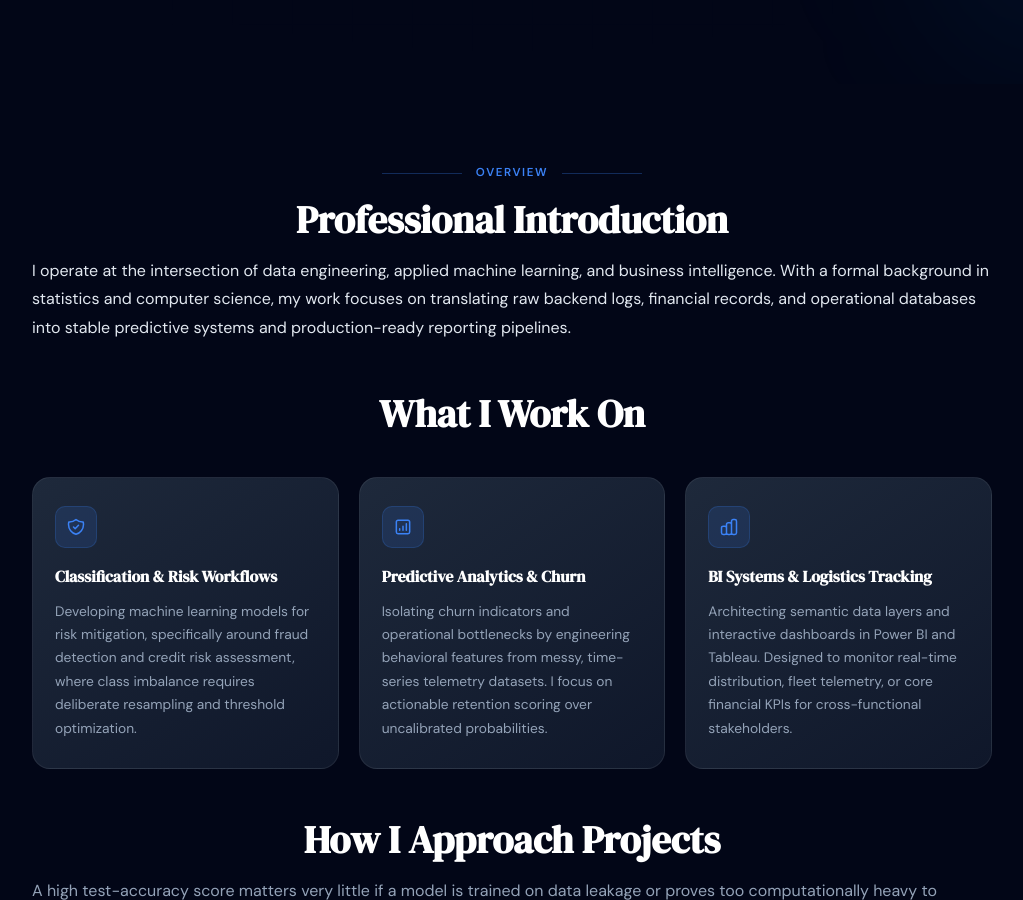
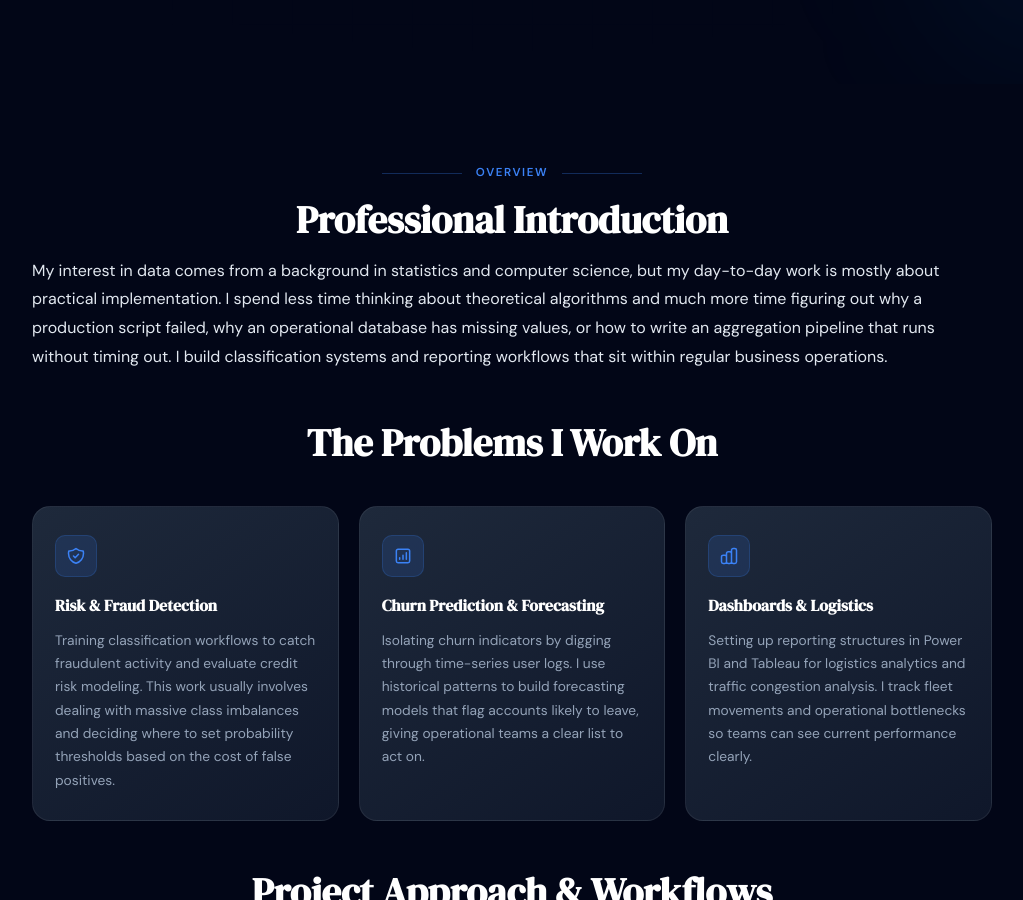
Before and after one commit to timmaina-devhub/timmaina-devhub.github.io, a Jekyll site: the page built from about.html, in a window 1280 px wide and 900 px high, scrolled down 885 px. Shown: the whole window, without its empty margins (128-1151 px from the left). Built offline with Jekyll 4.4.1, drawn with Linux system fonts in a browser that asks for light colours; some of the changed text lies outside the part shown.

Commit message:
Update about.html

```diff
--- a/about.html
+++ b/about.html
@@ -34,7 +34,7 @@ title: About
       <h1 class="ab-hero__name">Timothy Maina</h1>
       <p class="ab-hero__role">Applied Data Scientist &amp; Analytics Professional</p>
       <p class="ab-hero__tagline">
-        Building machine learning workflows, predictive models, and business intelligence systems that ground operational choices in empirical evidence. Based in Nairobi, working globally.
+        I'm Timothy Maina, an Applied Data Scientist based in Nairobi. I clean messy datasets, build dashboards people actually use, and train ML models on real business problems. Most of my work lives somewhere between SQL queries and a stakeholder asking "so what does this mean?"
       </p>
       <div class="ab-hero__chips">
         <span>📍 Nairobi, Kenya</span>
@@ -57,50 +57,51 @@ title: About
         <span>Overview</span>
         <div class="ab-story__line"></div>
       </div>
+
       <h2 class="ab-section-title">Professional Introduction</h2>
-
-      <p style="line-height: 1.8; color: var(--txt); margin-bottom: 24px;">
-        I operate at the intersection of data engineering, applied machine learning, and business intelligence. With a formal background in statistics and computer science, my work focuses on translating raw backend logs, financial records, and operational databases into stable predictive systems and production-ready reporting pipelines.
+      <p style="line-height: 1.8; color: var(--txt); margin-bottom: 32px;">
+        My interest in data comes from a background in statistics and computer science, but my day-to-day work is mostly about practical implementation. I spend less time thinking about theoretical algorithms and much more time figuring out why a production script failed, why an operational database has missing values, or how to write an aggregation pipeline that runs without timing out. I build classification systems and reporting workflows that sit within regular business operations.
       </p>
 
-      <h2 class="ab-section-title" style="margin-top: 48px;">What I Work On</h2>
+      <h2 class="ab-section-title" style="margin-top: 48px;">The Problems I Work On</h2>
       <div class="ab-story__grid">
         <div class="ab-story__block">
           <div class="ab-story__icon">
             <svg width="20" height="20" fill="none" viewBox="0 0 24 24" stroke="currentColor" stroke-width="1.8"><path stroke-linecap="round" stroke-linejoin="round" d="M9 12l2 2 4-4m5.618-4.016A11.955 11.955 0 0112 2.944a11.955 11.955 0 01-8.618 3.04A12.02 12.02 0 003 9c0 5.591 3.824 10.29 9 11.622 5.176-1.332 9-6.03 9-11.622 0-1.042-.133-2.052-.382-3.016z"/></svg>
           </div>
-          <h3>Classification &amp; Risk Workflows</h3>
-          <p>Developing machine learning models for risk mitigation, specifically around fraud detection and credit risk assessment, where class imbalance requires deliberate resampling and threshold optimization.</p>
+          <h3>Risk &amp; Fraud Detection</h3>
+          <p>Training classification workflows to catch fraudulent activity and evaluate credit risk modeling. This work usually involves dealing with massive class imbalances and deciding where to set probability thresholds based on the cost of false positives.</p>
         </div>
         <div class="ab-story__block">
           <div class="ab-story__icon">
             <svg width="20" height="20" fill="none" viewBox="0 0 24 24" stroke="currentColor" stroke-width="1.8"><path stroke-linecap="round" stroke-linejoin="round" d="M16 8v8m-4-5v5m-4-2v2m-2 4h12a2 2 0 002-2V6a2 2 0 00-2-2H6a2 2 0 00-2 2v12a2 2 0 002 2z"/></svg>
           </div>
-          <h3>Predictive Analytics &amp; Churn</h3>
-          <p>Isolating churn indicators and operational bottlenecks by engineering behavioral features from messy, time-series telemetry datasets. I focus on actionable retention scoring over uncalibrated probabilities.</p>
+          <h3>Churn Prediction &amp; Forecasting</h3>
+          <p>Isolating churn indicators by digging through time-series user logs. I use historical patterns to build forecasting models that flag accounts likely to leave, giving operational teams a clear list to act on.</p>
         </div>
         <div class="ab-story__block">
           <div class="ab-story__icon">
             <svg width="20" height="20" fill="none" viewBox="0 0 24 24" stroke="currentColor" stroke-width="1.8"><path stroke-linecap="round" stroke-linejoin="round" d="M9 19v-6a2 2 0 00-2-2H5a2 2 0 00-2 2v6a2 2 0 002 2h2a2 2 0 002-2zm0 0V9a2 2 0 012-2h2a2 2 0 012 2v10m-6 0a2 2 0 002 2h2a2 2 0 002-2m0 0V5a2 2 0 012-2h2a2 2 0 012 2v14a2 2 0 01-2 2h-2a2 2 0 01-2-2z"/></svg>
           </div>
-          <h3>BI Systems &amp; Logistics Tracking</h3>
-          <p>Architecting semantic data layers and interactive dashboards in Power BI and Tableau. Designed to monitor real-time distribution, fleet telemetry, or core financial KPIs for cross-functional stakeholders.</p>
+          <h3>Dashboards &amp; Logistics</h3>
+          <p>Setting up reporting structures in Power BI and Tableau for logistics analytics and traffic congestion analysis. I track fleet movements and operational bottlenecks so teams can see current performance clearly.</p>
         </div>
       </div>
 
-      <h2 class="ab-section-title" style="margin-top: 48px;">How I Approach Projects</h2>
-      <p style="line-height: 1.8; color: var(--muted); margin-bottom: 20px;">
-        A high test-accuracy score matters very little if a model is trained on data leakage or proves too computationally heavy to evaluate within a production pipeline. My analytical approach centers on concrete engineering trade-offs:
+      <h2 class="ab-section-title" style="margin-top: 48px;">Project Approach &amp; Workflows</h2>
+      <p style="line-height: 1.8; color: var(--txt); margin-bottom: 20px;">
+        When I start a project, I expect the initial data to be noisy, poorly formatted, and missing context. Most of the heavy lifting happens in the preprocessing phase, where I handle structural issues, clean up duplicate logs, and spend time on feature engineering before any modeling takes place.
       </p>
-      <ul style="line-height: 1.8; color: var(--txt); padding-left: 20px; margin-bottom: 40px;">
-        <li style="margin-bottom: 12px;"><strong>Data Preprocessing &amp; Realities:</strong> Real-world datasets arrive broken. I spend significant time handling structural anomalies, addressing extreme class imbalances using techniques like SMOTE or cost-sensitive learning, and setting up strict validation splits.</li>
-        <li style="margin-bottom: 12px;"><strong>Iterative Dashboard Revision:</strong> Effective business intelligence requires constant feedback loops. I build reporting layers iteratively, revising data models based on how operations teams query performance metrics.</li>
-        <li style="margin-bottom: 12px;"><strong>Practical Communication:</strong> Translating a complex ROC-AUC curve or a matrix factorization layout into baseline trade-offs means focusing entirely on cost-benefit outcomes, financial risk exposure, and system latency.</li>
-      </ul>
+      <p style="line-height: 1.8; color: var(--txt); margin-bottom: 20px;">
+        A major part of my workflow is model evaluation. High test accuracy looks good on paper, but if a model relies on data leakage or uses features that aren't available at runtime, it fails in production. I prefer evaluating trade-offs carefully, choosing simpler models that are easier to debug over overly complex ones that behave unpredictably.
+      </p>
+      <p style="line-height: 1.8; color: var(--txt); margin-bottom: 32px;">
+        For business intelligence, my process relies heavily on iterative dashboard revisions. The first version of a dashboard is rarely the final one. I update views and adjust data models based on how end users actually click through the charts and ask questions about the numbers. It is about translating technical outputs into business-facing reporting that makes sense without requiring a background in data science.
+      </p>
 
       <blockquote class="ab-quote">
         <svg class="ab-quote__mark" width="32" height="32" viewBox="0 0 32 32" fill="currentColor"><path d="M9.352 4C4.456 7.456 1 13.12 1 19.36c0 5.088 3.072 8.064 6.624 8.064 3.36 0 5.856-2.688 5.856-5.856 0-3.168-2.208-5.472-5.088-5.472-.576 0-1.344.096-1.536.192.48-3.264 3.552-7.104 6.624-9.024L9.352 4zm16.512 0c-4.8 3.456-8.256 9.12-8.256 15.36 0 5.088 3.072 8.064 6.624 8.064 3.264 0 5.856-2.688 5.856-5.856 0-3.168-2.304-5.472-5.184-5.472-.576 0-1.248.096-1.44.192.48-3.264 3.456-7.104 6.528-9.024L25.864 4z"/></svg>
-        An analytical architecture is only useful if it functions reliably under changing production conditions and outputs metrics that domain experts can confidently interpret.
+        Data pipelines and predictive models are only useful if they run reliably on ugly production data and give stakeholders answers they can actually use.
         <cite>Timothy Maina</cite>
       </blockquote>
     </div>
@@ -116,60 +117,61 @@ title: About
         <div class="ab-story__line"></div>
       </div>
       <h2 class="ab-section-title">Technical Focus Areas</h2>
-      <p class="ab-section-sub">Tools and analytical methodologies utilized in my daily workflows to wrangle structured data, evaluate models, and deploy reporting infrastructure.</p>
+      <p class="ab-section-sub">The code, frameworks, and tools I use to clean datasets, build out analytical infrastructure, and handle reporting pipelines.</p>
     </div>
 
     <div class="ab-skills reveal">
       <div class="ab-skill-group">
         <h4 class="ab-skill-title">
           <svg width="14" height="14" fill="none" viewBox="0 0 24 24" stroke="currentColor" stroke-width="2"><path stroke-linecap="round" stroke-linejoin="round" d="M9 19v-6a2 2 0 00-2-2H5a2 2 0 00-2 2v6a2 2 0 002 2h2a2 2 0 002-2zm0 0V9a2 2 0 012-2h2a2 2 0 012 2v10"/></svg>
-          Analytics &amp; Data Engineering
+          Core Scripting &amp; Queries
         </h4>
         <div class="ab-pill-row">
           <span class="ab-pill">Python</span>
+          <span class="ab-pill">SQL</span>
           <span class="ab-pill">Pandas</span>
           <span class="ab-pill">NumPy</span>
-          <span class="ab-pill">SQL</span>
-          <span class="ab-pill">Data Pipelines</span>
+          <span class="ab-pill">Data Preprocessing</span>
+        </div>
+      </div>
+
+      <div class="ab-skill-group">
+        <h4 class="ab-skill-title">
+          <svg width="14" height="14" fill="none" viewBox="0 0 24 24" stroke="currentColor" stroke-width="2"><path stroke-linecap="round" stroke-linejoin="round" d="M9.75 17L9 20l-1 1h8l-1-1-.75-3M3 13h18M5 17h14a2 2 0 002-2V5a2 2 0 00-2-2H5a2 2 0 00-2 2v10a2 2 0 002 2z"/></svg>
+          Machine Learning Workflows
+        </h4>
+        <div class="ab-pill-row">
+          <span class="ab-pill">scikit-learn</span>
+          <span class="ab-pill">XGBoost</span>
+          <span class="ab-pill">Random Forest</span>
+          <span class="ab-pill">SMOTE / Resampling</span>
+          <span class="ab-pill">Model Evaluation</span>
         </div>
       </div>
 
       <div class="ab-skill-group">
         <h4 class="ab-skill-title">
           <svg width="14" height="14" fill="none" viewBox="0 0 24 24" stroke="currentColor" stroke-width="2"><path stroke-linecap="round" stroke-linejoin="round" d="M11 3.055A9.001 9.001 0 1020.945 13H11V3.055z"/></svg>
-          Business Intelligence
+          Reporting &amp; Visuals
         </h4>
         <div class="ab-pill-row">
           <span class="ab-pill">Power BI</span>
           <span class="ab-pill">Tableau</span>
-          <span class="ab-pill">DAX / Power Query</span>
-          <span class="ab-pill">Semantic Modeling</span>
-        </div>
-      </div>
-
-      <div class="ab-skill-group">
-        <h4 class="ab-skill-title">
-          <svg width="14" height="14" fill="none" viewBox="0 0 24 24" stroke="currentColor" stroke-width="2"><path stroke-linecap="round" stroke-linejoin="round" d="M9.75 17L9 20l-1 1h8l-1-1-.75-3M3 13h18M5 17h14a2 2 0 002-2V5a2 2 0 00-2-2H5a2 2 0 00-2 2v10a2 2 0 002 2z"/></svg>
-          Machine Learning
-        </h4>
-        <div class="ab-pill-row">
-          <span class="ab-pill">scikit-learn</span>
-          <span class="ab-pill">XGBoost</span>
-          <span class="ab-pill">Random Forest</span>
-          <span class="ab-pill">SMOTE</span>
-          <span class="ab-pill">Model Evaluation</span>
+          <span class="ab-pill">DAX</span>
+          <span class="ab-pill">Power Query</span>
+          <span class="ab-pill">Data Modeling</span>
         </div>
       </div>
 
       <div class="ab-skill-group">
         <h4 class="ab-skill-title">
           <svg width="14" height="14" fill="none" viewBox="0 0 24 24" stroke="currentColor" stroke-width="2"><path stroke-linecap="round" stroke-linejoin="round" d="M9 17v-2m3 2v-4m3 4v-6m2 10H7a2 2 0 01-2-2V5a2 2 0 012-2h5.586a1 1 0 01.707.293l5.414 5.414a1 1 0 01.293.707V19a2 2 0 01-2 2z"/></svg>
-          Statistical Frameworks
+          Applied Statistics
         </h4>
         <div class="ab-pill-row">
           <span class="ab-pill">Hypothesis Testing</span>
-          <span class="ab-pill">A/B Testing Experiments</span>
           <span class="ab-pill">Regression Diagnostics</span>
+          <span class="ab-pill">Experimental Evaluation</span>
         </div>
       </div>
     </div>
@@ -184,7 +186,7 @@ title: About
         <span>Timeline</span>
         <div class="ab-story__line"></div>
       </div>
-      <h2 class="ab-section-title">Experience &amp; Core Education</h2>
+      <h2 class="ab-section-title">Experience &amp; Education</h2>
     </div>
 
     <div class="ab-timeline reveal">
@@ -198,9 +200,9 @@ title: About
           <div class="ab-tl-badge ab-tl-badge--green">Active Practice</div>
           <h3>Applied Data Scientist &amp; Analyst</h3>
           <p class="ab-tl-org">Independent Projects &amp; Contract Deployments</p>
-          <p>Scoping, developing, and executing end-to-end data products. Past work includes engineering customer churn classification systems, standing up automated distribution analytics dashboards, and training fraud identification pipelines using highly skewed production data logs.</p>
+          <p>Scoping and executing data pipelines, building dashboards, and deploying classification models. I work directly on practical problems like customer churn tracking, fraud identification pipelines, and logistics reporting configurations using highly skewed, noisy operational data.</p>
           <div class="ab-tl-tags">
-            <span>Python</span><span>scikit-learn</span><span>Power BI</span><span>SQL Pipelines</span>
+            <span>Python</span><span>scikit-learn</span><span>Power BI</span><span>SQL</span>
           </div>
         </div>
       </div>
@@ -214,8 +216,8 @@ title: About
           <span class="ab-tl-date">Current Development Focus</span>
           <div class="ab-tl-badge ab-tl-badge--blue">Technical Specialization</div>
           <h3>Google Advanced Data Analytics Frameworks</h3>
-          <p class="ab-tl-org">Google / Coursera Continuous Validation</p>
-          <p>Advanced statistical modeling, regression diagnostics, cluster analysis, and predictive pipeline development. Applied specifically toward complex dataset cleaning and business reporting mechanics.</p>
+          <p class="ab-tl-org">Continuous Skill Validation</p>
+          <p>Structuring complex data cleaning routines, running regression diagnostics, and validating predictive modeling code. Applied toward building reliable backend workflows and clean reporting setups.</p>
           <div class="ab-tl-tags">
             <span>Statistical Analysis</span><span>Machine Learning Workflows</span><span>Tableau</span>
           </div>
@@ -231,7 +233,7 @@ title: About
           <div class="ab-tl-badge ab-tl-badge--purple">Academic Foundation</div>
           <h3>BSc. Statistics &amp; Computer Science</h3>
           <p class="ab-tl-org">Kenyatta University</p>
-          <p>Core education across mathematical statistics, experimental design, programmatic logic, data structures, and computational algorithms.</p>
+          <p>Academic coursework in mathematical statistics, experimental design, programmatic logic, data structures, and computational workflows.</p>
           <div class="ab-tl-tags">
             <span>Mathematical Statistics</span><span>Computation &amp; Algorithms</span>
           </div>
@@ -245,8 +247,8 @@ title: About
   <div class="ab-cta-strip__glow" aria-hidden="true"></div>
   <div class="ab-cta-strip__inner reveal">
     <p class="ab-eyebrow" style="color:#93c5fd;">Engagement</p>
-    <h2>Available for Data Roles &amp; Project Engagements</h2>
-    <p>Open to discussions regarding full-time analytics roles, machine learning engineering contracts, predictive infrastructure development, or specialized business intelligence projects.</p>
+    <h2>Available for Data Roles &amp; Projects</h2>
+    <p>I am open to conversations about data science roles, analytics contracts, dashboard revisions, or setting up machine learning classification systems.</p>
     <div class="ab-cta-strip__btns">
       <a href="/contact" class="ab-btn ab-btn--primary">Get In Touch</a>
       <a href="/projects" class="ab-btn ab-btn--ghost">Review Project Code</a>
```
